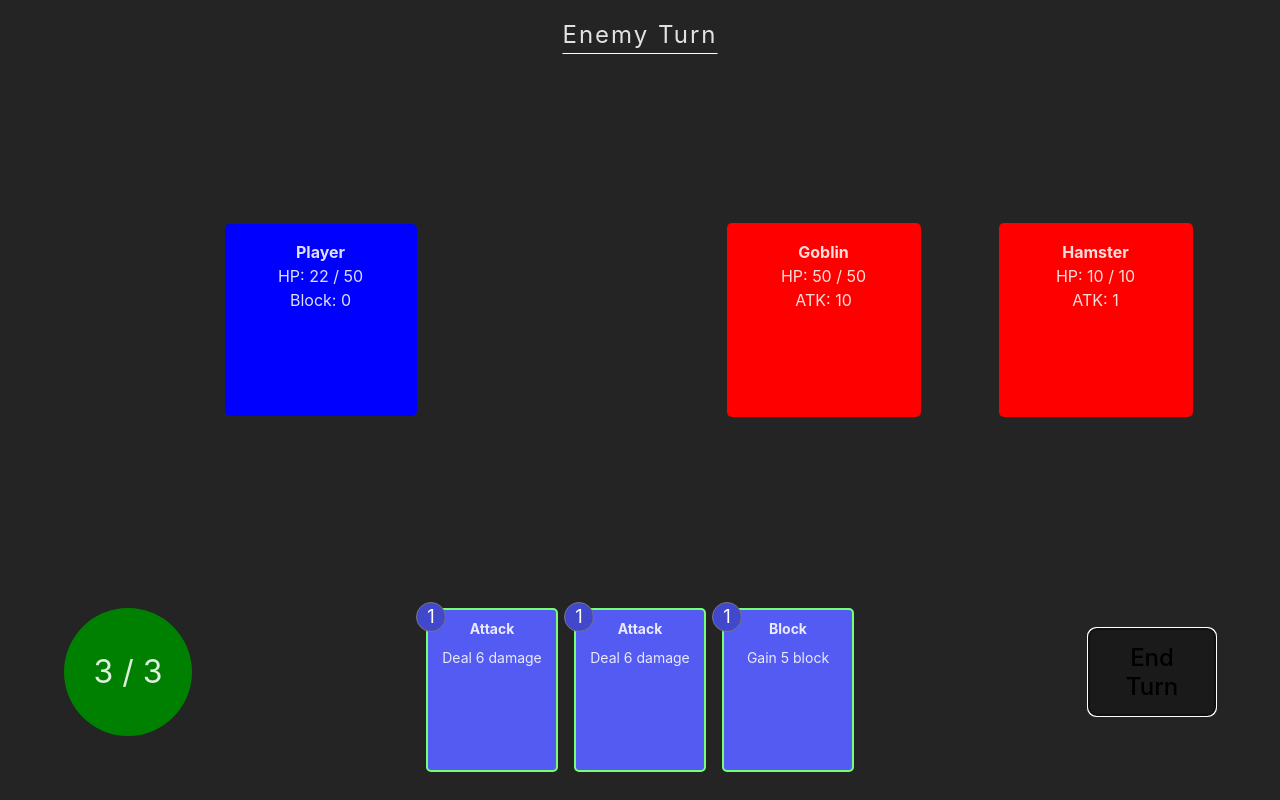
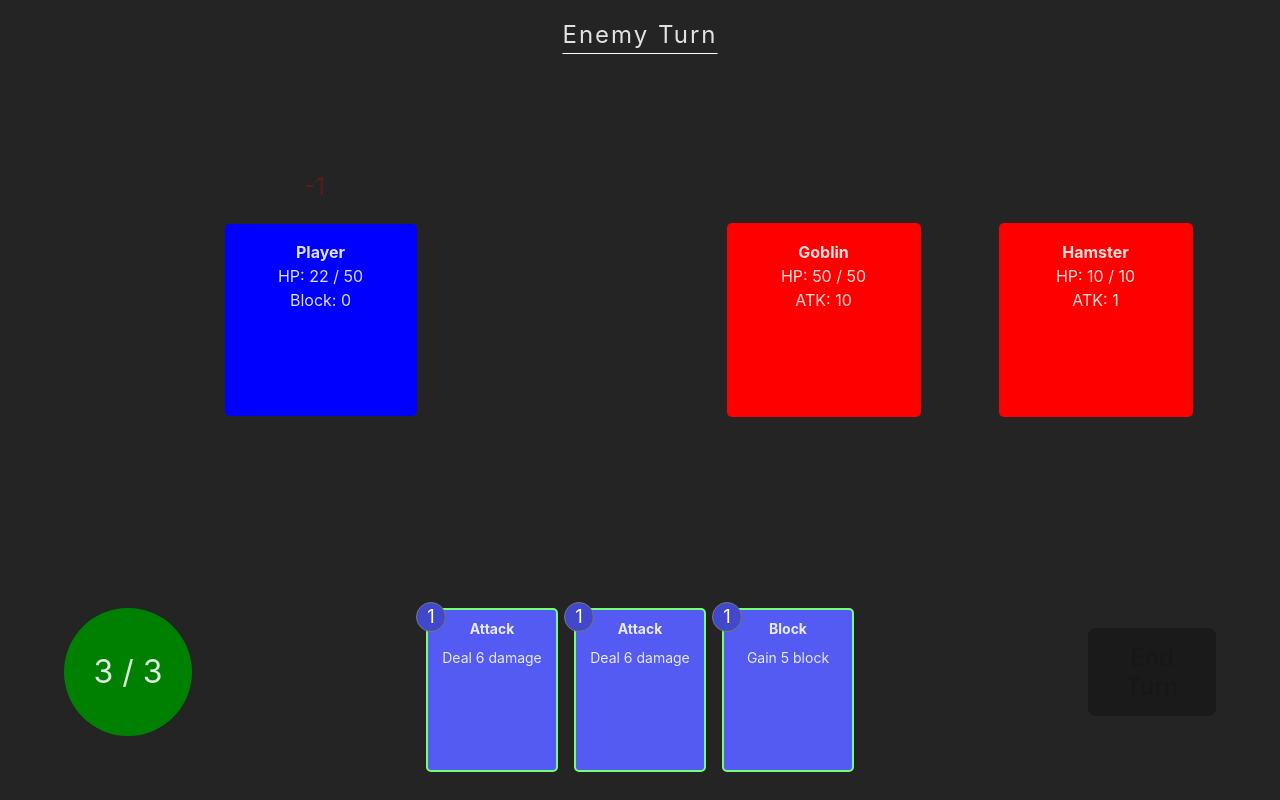
Before and after one commit to robkiessling/deckbuilder-demo-1, a React (Vite) app: page / in a window 1280 px wide. Both pictures are taken after a click on the button "End Turn". Built offline with nearby package versions, Linux system fonts and the light colour scheme.

Commit message:
added floating combat text

```diff
--- a/src/components/battlefield/Battlefield.jsx
+++ b/src/components/battlefield/Battlefield.jsx
@@ -5,11 +5,12 @@ import Enemies from "./enemies/Enemies.jsx";
 import {useDrop} from "react-dnd";
 import {DragTypes} from "../../constants.js";
 import {useGameDispatch, useGameState} from "../../game/GameContext.js";
-import {useEffect} from "react";
+import {useEffect, useState} from "react";
 
 export default function Battlefield() {
   const state = useGameState();
   const dispatch = useGameDispatch();
+  const [flashCurrentTurn, setFlashCurrentTurn] = useState(false);
 
   useEffect(() => {
     const intervalId = setInterval(() => {
@@ -33,6 +34,19 @@ export default function Battlefield() {
     return () => clearInterval(intervalId);
   }, [state.isPlayerTurn, state.enemiesById, dispatch]);
 
+  useEffect(() => {
+    setFlashCurrentTurn(true);
+
+    const timeoutId = setTimeout(() => {
+      setFlashCurrentTurn(false);
+    }, 500)
+
+    return () => {
+      setFlashCurrentTurn(false);
+      clearTimeout(timeoutId);
+    };
+  }, [state.isPlayerTurn])
+
 
   const [{ isOver }, drop] = useDrop(() => ({
     accept: DragTypes.NO_TARGET,
@@ -50,7 +64,11 @@ export default function Battlefield() {
 
   return (
     <div className={`battlefield ${isOver ? 'card-hover' : ''}`} ref={drop}>
-      <span className={'current-turn'}>{state.isPlayerTurn ? 'Player Turn' : 'Enemy Turn'}</span>
+      <div className={'current-turn-container'}>
+        <span className={`current-turn ${flashCurrentTurn ? 'flash' : ''}`}>
+          {state.isPlayerTurn ? 'Player Turn' : 'Enemy Turn'}
+        </span>
+      </div>
       <Player/>
       <Enemies/>
     </div>
--- a/src/components/battlefield/Battlefield.scss
+++ b/src/components/battlefield/Battlefield.scss
@@ -15,14 +15,35 @@
   }
 
 
-  .current-turn {
+  .current-turn-container {
     position: absolute;
     top: 1rem;
     left: 50%;
     transform: translateX(-50%);
 
-    letter-spacing: 2px;
-    font-size: 1.5rem;
-    border-bottom: 1px solid white;
+    .current-turn {
+      letter-spacing: 2px;
+      font-size: 1.5rem;
+      border-bottom: 1px solid white;
+      display: inline-block;
+
+      /* Class to apply the animation */
+      &.flash {
+        animation: flashText 0.5s ease-in-out; /* Adjust duration as needed */
+      }
+    }
   }
 }
+
+/* Keyframe animation to flash the text */
+@keyframes flashText {
+  0% {
+    transform: scale(1);  /* Normal size */
+  }
+  50% {
+    transform: scale(1.5); /* Bigger size */
+  }
+  100% {
+    transform: scale(1);  /* Back to normal size */
+  }
+}
--- a/src/components/battlefield/enemies/enemy/Enemy.jsx
+++ b/src/components/battlefield/enemies/enemy/Enemy.jsx
@@ -3,28 +3,28 @@ import { useDrop } from 'react-dnd'
 import './Enemy.scss';
 import {DragTypes} from "../../../../constants.js";
 import {useGameDispatch, useGameState} from "../../../../game/GameContext.js";
-import {useEffect, useRef, useState} from "react";
+import {useEffect, useState} from "react";
+import FloatingText from "../../../ui/floating_text/FloatingText.jsx";
 
 export default function Enemy({enemyId}) {
   const enemy = useGameState().enemiesById[enemyId];
   const dispatch = useGameDispatch();
-  const enemyDiv = useRef(null);
-  const [attackAnimation, setAttackAnimation] = useState(false);
 
   const [{ isOver }, drop] = useDrop(() => ({
     accept: DragTypes.ENEMY,
     drop: (item) => {
       dispatch({
         type: 'useCardOnEnemy',
-        enemyId: enemy.id,
+        enemyId: enemyId,
         cardId: item.cardId
       })
     },
     collect: monitor => ({
       isOver: !!monitor.isOver(),
     }),
-  }), [enemy.id])
+  }), [enemyId])
 
+  const [attackAnimation, setAttackAnimation] = useState(false);
   useEffect(() => {
     // If enemy has performed its action, show a brief animation
     if (enemy.performedAction) {
@@ -39,9 +39,17 @@ export default function Enemy({enemyId}) {
     }
   }, [enemy.performedAction]);
 
+  function clearFloatingText() {
+    dispatch({
+      type: 'clearEnemyFloatingText',
+      enemyId: enemyId
+    })
+  }
+
   return (
     <div className={`enemy-frame ${isOver ? 'card-hover' : ''}`} ref={drop}>
-      <div className={`enemy ${attackAnimation ? 'attack-animation' : ''}`} ref={enemyDiv}>
+      <div className={`enemy ${attackAnimation ? 'attack-animation' : ''}`}>
+        <FloatingText floatingText={enemy.floatingText} clearText={clearFloatingText} />
         <span className={'name'}>{enemy.name}</span>
         <span>HP: {enemy.health.current} / {enemy.health.max}</span>
         <span>ATK: {enemy.attack}</span>
--- a/src/components/battlefield/enemies/enemy/Enemy.scss
+++ b/src/components/battlefield/enemies/enemy/Enemy.scss
@@ -5,6 +5,8 @@
   justify-content: center;
 
   .enemy {
+    position: relative;
+
     background: red;
     height: 10rem;
     width: 10rem;
--- a/src/components/battlefield/player/Player.jsx
+++ b/src/components/battlefield/player/Player.jsx
@@ -1,13 +1,22 @@
 
-import {useGameState} from "../../../game/GameContext.js";
+import {useGameDispatch, useGameState} from "../../../game/GameContext.js";
 import './Player.scss'
+import FloatingText from "../../ui/floating_text/FloatingText.jsx";
 
 export default function Player() {
   const player = useGameState().player;
+  const dispatch = useGameDispatch();
+
+  function clearFloatingText() {
+    dispatch({
+      type: 'clearPlayerFloatingText',
+    })
+  }
 
   return (
     <div className={'player-side'}>
       <div className={'player'}>
+        <FloatingText floatingText={player.floatingText} clearText={clearFloatingText} />
         <span className={'name'}>Player</span>
         <span>HP: {player.health.current} / {player.health.max}</span>
         <span>Block: {player.block.current}</span>
--- a/src/components/battlefield/player/Player.scss
+++ b/src/components/battlefield/player/Player.scss
@@ -11,6 +11,8 @@
   gap: 1rem;
 
   .player {
+    position: relative;
+
     height: 10rem;
     width: 10rem;
     background: blue;
--- a/src/components/end_turn/EndTurn.jsx
+++ b/src/components/end_turn/EndTurn.jsx
@@ -1,8 +1,9 @@
 
 import './EndTurn.scss'
-import {useGameDispatch} from "../../game/GameContext.js";
+import {useGameDispatch, useGameState} from "../../game/GameContext.js";
 
 export default function EndTurn() {
+  const state = useGameState();
   const dispatch = useGameDispatch();
 
   function endTurn() {
@@ -13,7 +14,7 @@ export default function EndTurn() {
 
   return (
     <div className={'end-turn'}>
-      <button onClick={endTurn}>End Turn</button>
+      <button onClick={endTurn} disabled={!state.isPlayerTurn}>End Turn</button>
     </div>
   )
 }
--- /dev/null
+++ b/src/components/ui/floating_text/FloatingText.jsx
@@ -0,0 +1,38 @@
+
+import './FloatingText.scss'
+import {useEffect, useState} from "react";
+
+const OFFSET_RANGE = [10, 90]; // left %
+
+export default function FloatingText({ floatingText, clearText }) {
+  const [floatingTextEvents, setFloatingTextEvents] = useState([]);
+
+  useEffect(() => {
+    if (floatingText.length) {
+      floatingText.forEach(text => {
+        const id = Math.random().toString(36).substr(2, 9); // Unique ID for each damage event
+        const leftPercent = Math.round(Math.random() * (OFFSET_RANGE[1] - OFFSET_RANGE[0]) + OFFSET_RANGE[0]);
+
+        const newFloatingTextEvent = { id: id, type: text.type, text: text.text, leftPercent: `${leftPercent}%` }
+        setFloatingTextEvents(prevEvents => [...prevEvents, newFloatingTextEvent]);
+        setTimeout(() => {
+          setFloatingTextEvents(prevEvents => prevEvents.filter((event) => event.id !== id));
+        }, 2000); // 2 seconds delay for fade out
+      })
+
+      clearText();
+    }
+  }, [floatingText, clearText])
+
+
+  return (
+    <>
+      {floatingTextEvents.map((event) => (
+        <div key={event.id} className={`floating-text fade-out ${event.type}`}
+             style={{left: event.leftPercent}}>
+          {event.text}
+        </div>
+      ))}
+    </>
+  )
+}
--- /dev/null
+++ b/src/components/ui/floating_text/FloatingText.scss
@@ -0,0 +1,37 @@
+
+.floating-text {
+  position: absolute;
+  top: -40px;  /* Adjust to position the damage number above the enemy */
+  left: 50%; // note: will be overridden manually (each number gets random left offset)
+  transform: translate(-50%, 0);
+  font-size: 24px;
+  transition: opacity 0.5s ease-in-out, transform 0.5s ease-in-out; /* Smooth fade and move */
+  opacity: 1;
+  white-space: pre;
+
+  /* Animation for fading out */
+  &.fade-out {
+    opacity: 0;
+    transform: translate(-50%, -20px); /* Move upwards as it fades */
+    animation: fadeout-and-up 2s forwards; /* 2s fade-out animation */
+  }
+
+  color: white;
+  &.damage {
+    color: red;
+  }
+  &.gain-block {
+    color: #4b4bff;
+  }
+}
+
+@keyframes fadeout-and-up {
+  0% {
+    opacity: 1;
+    transform: translate(-50%, 0);
+  }
+  100% {
+    opacity: 0;
+    transform: translate(-50%, -20px); /* Move the text upwards */
+  }
+}
--- a/src/game/Database.js
+++ b/src/game/Database.js
@@ -46,10 +46,12 @@ export const enemyEffects = {
     if (player.block.current < remainingDamage) {
       remainingDamage -= player.block.current;
       player.block.current = 0;
+      player.floatingText.push({ type: 'damage', text: `-${remainingDamage}` })
     }
     else {
       player.block.current -= remainingDamage;
       remainingDamage = 0;
+      player.floatingText.push({ type: 'blocked-all', text: `Blocked` })
     }
     player.health.current -= remainingDamage;
   }
@@ -60,12 +62,14 @@ export const cardEffects = {
     player.energy.current -= card.energy;
     if (card.block) {
       player.block.current += card.block;
+      player.floatingText.push({ type: 'gain-block', text: `+${card.block} Block` })
     }
   },
   singleTarget: (draft, card, player, target) => {
     player.energy.current -= card.energy;
     if (card.damage) {
       target.health.current -= card.damage;
+      target.floatingText.push({ type: 'damage', text: `-${card.damage}` })
     }
   }
 }
--- a/src/game/GameProvider.jsx
+++ b/src/game/GameProvider.jsx
@@ -22,7 +22,8 @@ const initialState = {
     energy: {
       current: 3,
       max: 3,
-    }
+    },
+    floatingText: []
   },
 
   enemiesById: {},
@@ -46,6 +47,7 @@ function createEnemy(state, template) {
     draft.id = id++;
     draft.template = template;
     draft.performedAction = false;
+    draft.floatingText = []
   });
 
   state.enemiesById[enemy.id] = enemy;
@@ -107,6 +109,14 @@ function gameReducer(draft, action) {
       effect(draft, card, draft.player, draft.enemiesById[action.enemyId])
       break;
     }
+    case 'clearPlayerFloatingText': {
+      draft.player.floatingText = []
+      break;
+    }
+    case 'clearEnemyFloatingText': {
+      draft.enemiesById[action.enemyId].floatingText = []
+      break;
+    }
     default: {
       throw Error('Unknown action: ' + action.type);
     }
```
